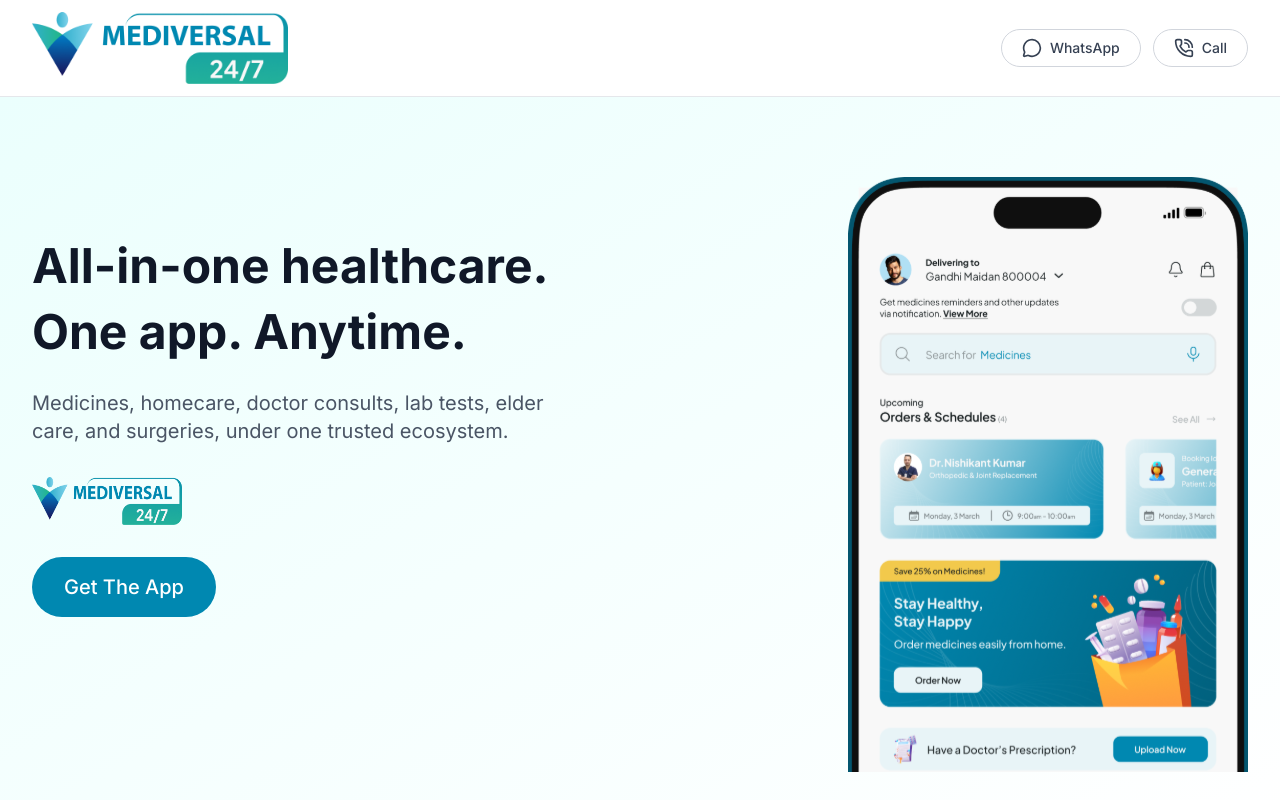
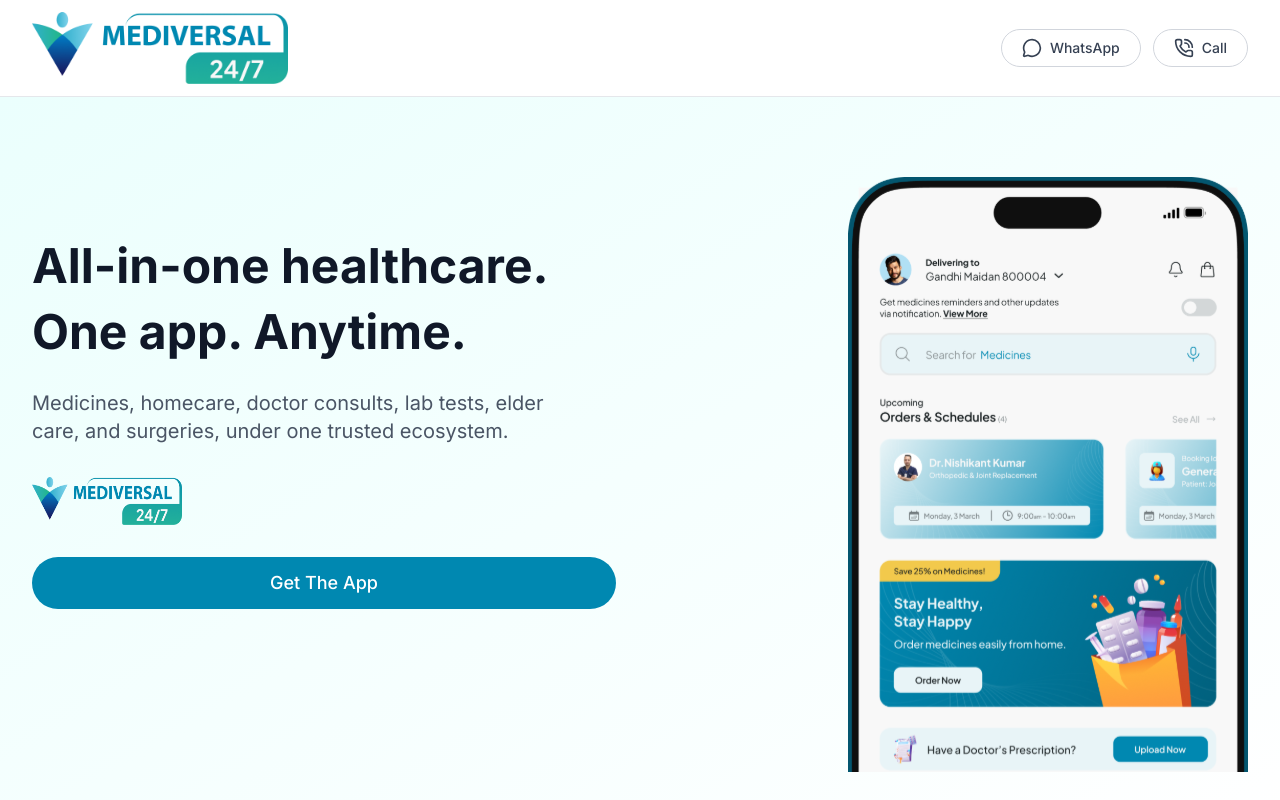
Before and after one commit to mediversal-health/mediversal-landing-page, a Next.js app: page / in a window 1280 px wide. Shown: the top 800 px of the page. Built offline with nearby package versions, Linux system fonts and the light colour scheme.

Commit message:
`Refactor Hero component button and remove unused import in FeatureCard component`

```diff
--- a/src/app/components/sections/Hero.tsx
+++ b/src/app/components/sections/Hero.tsx
@@ -39,7 +39,7 @@
               <Button
                 variant="brand"
                 size="lg"
-                className="flex items-center justify-center w-full sm:w-auto text-lg sm:text-xl px-8 py-4"
+                className="flex items-center justify-center w-full sm:w-full text-lg sm:text-lg px-8 py-3"
                 onClick={() =>
                   window.open("https://onelink.to/e7vbmn", "_blank")
                 }
--- a/src/app/components/ui/FeatureCard.tsx
+++ b/src/app/components/ui/FeatureCard.tsx
@@ -1,7 +1,6 @@
 "use client";
 import React from "react";
 import Image from "next/image";
-import { ArrowRight } from "lucide-react"; // or use a simple arrow SVG
 
 interface FeatureCardProps {
   image: string;
```
